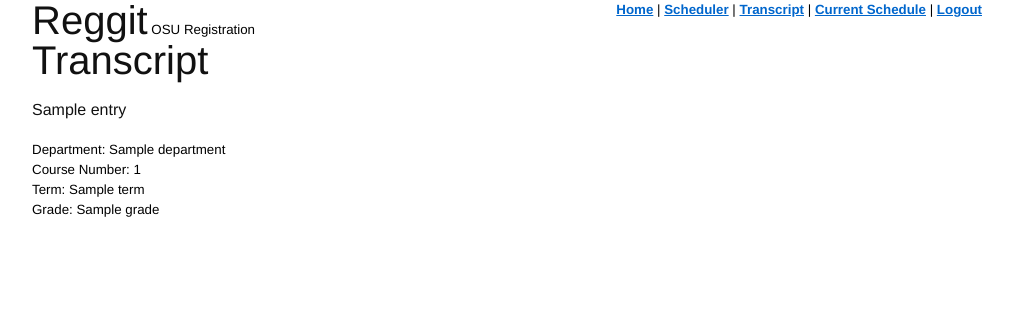
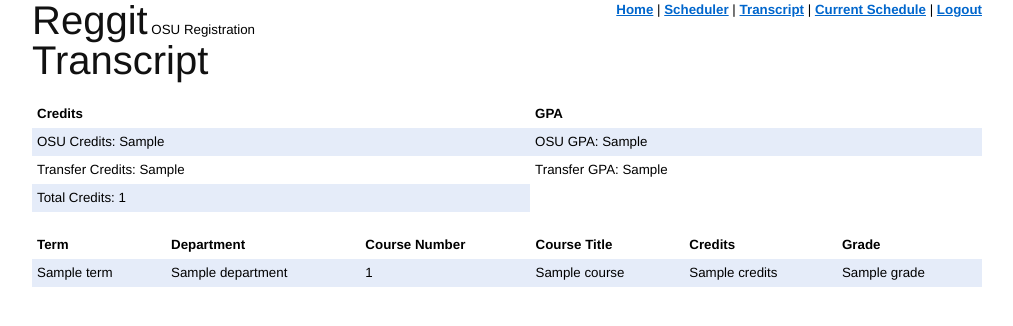
Before and after one commit to thedjpetersen/reggit, a Django app: template main/templates/transcript/index.html in a window 1280 px wide. Shown: the top 326 px of the page, without its empty margins (133-1146 px from the left). Run offline with Django 3.2, Linux system fonts and the light colour scheme; the template is opened without the code that fills it: most values are stand-ins (such as "Sample title", 1, 10 or a date in 2020).

Commit message:
transcript template with tables and now with credits/gpa from new credit/gpa parsers from backend

```diff
--- a/main/templates/transcript/index.html
+++ b/main/templates/transcript/index.html
@@ -4,12 +4,43 @@
 
 <h1>Transcript</h1><br/><br/>
 
-{% for entry in transcript %}
-  <h4>{{ entry.Name }}</h4>
-  <span>Department: {{entry.Department}}</span><br/>
-  <span>Course Number: {{entry.CourseNumber}}</span><br/>
-  <span>Term: {{entry.Term}} </span><br/>
-  <span>Grade: {{entry.Grade}} </span><br/><br/>
+<table>
+    <tr id="table headers">
+        <th>Credits</th>
+        <th>GPA</th>
+    <tr>
+        <td>OSU Credits: {{credits.institution_credits}}</td>
+        <td>OSU GPA: {{gpa.osu_gpa}}</td>
+    </tr>
+    <tr>
+        <td>Transfer Credits: {{credits.transfer_credits}}</td>
+        <td>Transfer GPA: {{gpa.transfer_gpa}}</td>
+    </tr>
+    <tr>
+        <td>Total Credits: {{credits.total_credits}}</td>
+    </tr>
+</table>
+
+<table>
+    <tr id="table headers">
+        <th>Term</th>
+        <th>Department</th>
+        <th>Course Number</th>
+        <th>Course Title</th>
+        <th>Credits</th>
+        <th>Grade</th>
+    </tr>
+{% for course in transcript %}
+    <tr>
+    <td>{{course.Term}}</td>
+    <td>{{course.Department}}</td>
+    <td>{{course.CourseNumber}}</td>
+    <td>{{course.Name}}</td>
+    <td>{{course.Credits}}</td>
+    <td>{{course.Grade}}</td>
+    </tr>
 {% endfor %}
+</table>
+
 
 {% endblock %}
--- a/main/views.py
+++ b/main/views.py
@@ -41,7 +41,7 @@
 
     regclass = request.session['regclass']
     transcript = regclass.transcript.sort_by_term()
-    return render_to_response('transcript/index.html', {'transcript':transcript})
+    return render_to_response('transcript/index.html', {'transcript':transcript, 'credits': regclass.transcript.credits, 'gpa': regclass.transcript.gpa})
 
 def schedule(request):
     if not 'regclass' in request.session:
```
Also changed, not shown: 2 other files.
